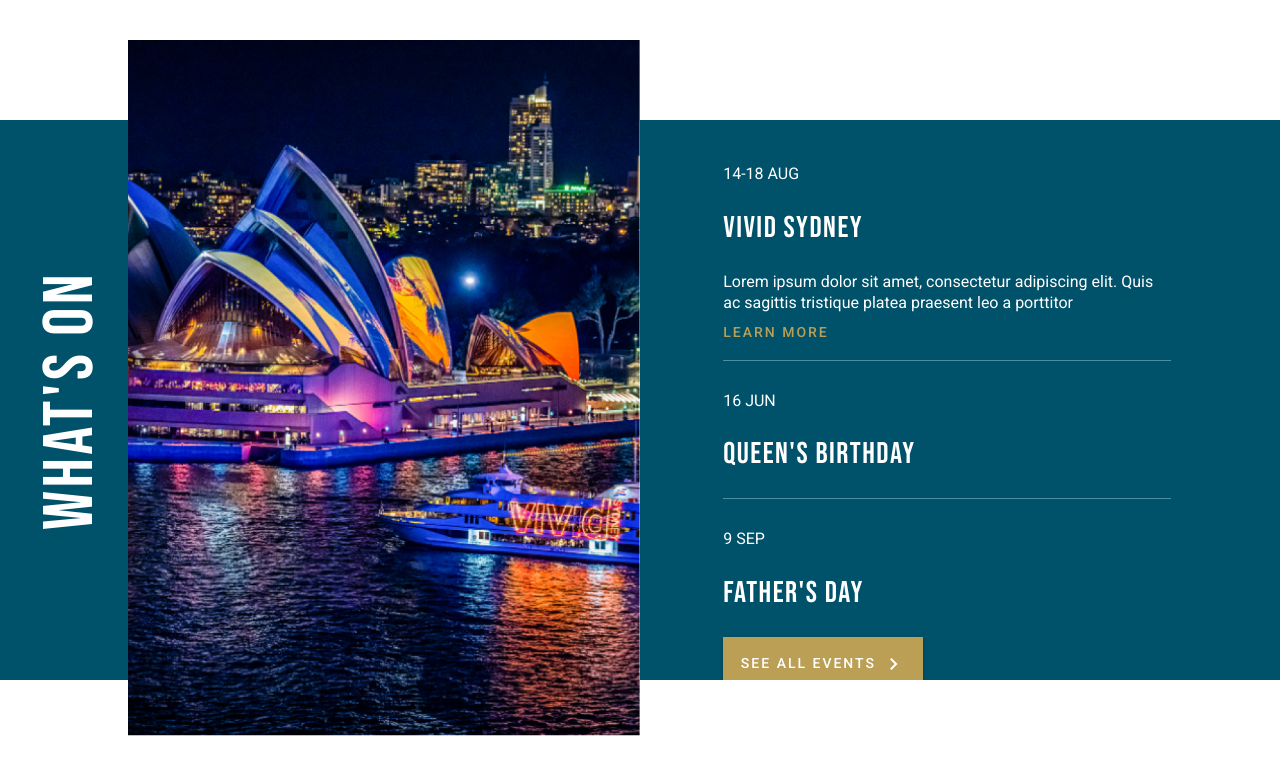
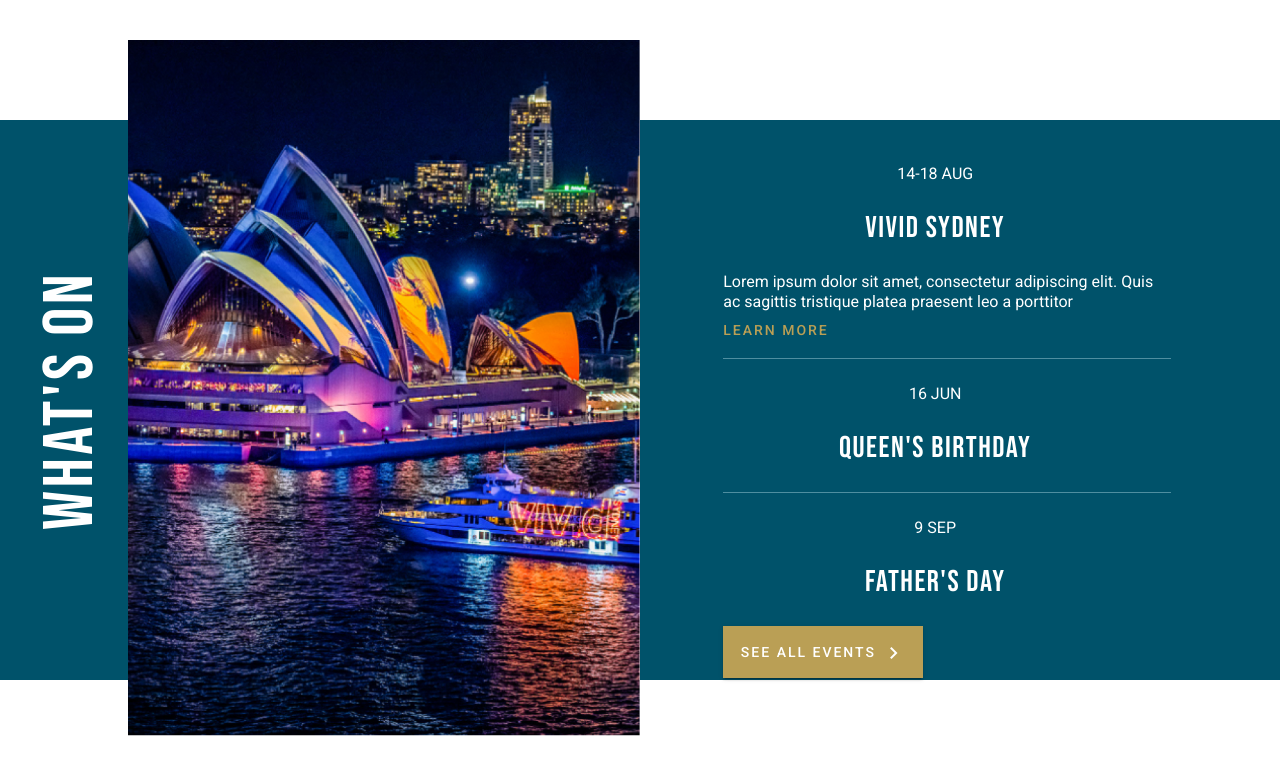
Before and after one commit to harun77/sealink-whatson, an Angular app: page / in a window 1280 px wide. Shown: the top 774 px of the page. Built offline with nearby package versions, Linux system fonts and the light colour scheme.

Commit message:
Added accordion at events

```diff
--- a/src/app/app.module.ts
+++ b/src/app/app.module.ts
@@ -9,6 +9,7 @@
 import { AppComponent } from './components/app/app.component';
 import { EventComponent } from './components/event/event.component';
 import { WhatsOnComponent } from './components/whats-on/whats-on.component';
+import { MatExpansionModule } from '@angular/material/expansion';
 
 @NgModule({
   declarations: [
@@ -23,7 +24,8 @@
     BrowserAnimationsModule,
     MatIconModule,
     MatButtonModule,
-    HttpClientModule
+    HttpClientModule,
+    MatExpansionModule
   ],
   providers: [],
   bootstrap: [AppComponent]
--- a/src/app/components/event/event.component.html
+++ b/src/app/components/event/event.component.html
@@ -1,7 +1,14 @@
-<div class="container" *ngFor="let event of events; last as last">
-    <p>{{ event.date }}</p>
-    <h3>{{ event.title }}</h3>
-    <p>{{ event.description }}</p>
-    <button *ngIf="event.more" mat-button class="learn-btn">LEARN MORE</button>
+<div *ngFor="let event of events; index as index; last as last">
+    <mat-expansion-panel hideToggle [expanded]="index === expandedEventIndex" (afterExpand)="expand(index)">
+        <mat-expansion-panel-header [collapsedHeight]="'auto'">
+            <mat-panel-title>
+                <p>{{ event.date }}</p>
+                <h3>{{ event.title }}</h3>
+            </mat-panel-title>
+        </mat-expansion-panel-header>
+
+        <p>{{ event.description }}</p>
+        <button mat-button class="learn-btn">LEARN MORE</button>
+    </mat-expansion-panel>
     <mat-divider *ngIf="!last"></mat-divider>
 </div>
--- a/src/app/components/event/event.component.scss
+++ b/src/app/components/event/event.component.scss
@@ -21,14 +21,38 @@
 
 mat-divider {
     background: $blue-100;
+    margin-bottom: 25px;
 }
 
 p {
     margin: 0;
     padding: 0;
     font-size: 16px;
+    color: #fff;
 }
 
 h3 {
     font-weight: 100;
 }
+
+mat-expansion-panel {
+    background-color: inherit;
+    display: inherit;
+    box-shadow: none !important;
+    transition: 0ms !important;
+}
+
+mat-panel-title {
+    display: flex;
+    flex-direction: column;
+    color: #fff;
+}
+
+mat-expansion-panel-header {
+    transition: 0ms !important;
+    padding: 0;
+}
+
+.mat-expansion-panel-header.mat-expanded {
+    height: auto;
+}
--- a/src/app/components/event/event.component.ts
+++ b/src/app/components/event/event.component.ts
@@ -1,4 +1,4 @@
-import { Component, Input, OnInit } from '@angular/core';
+import { Component, EventEmitter, Input, OnInit, Output } from '@angular/core';
 
 @Component({
   selector: 'app-event',
@@ -7,10 +7,19 @@
 })
 export class EventComponent implements OnInit {
 
+  expandedEventIndex = 0;
+
   @Input('events') events: any;
+
+  @Output('open') open = new EventEmitter<number>();
 
   constructor() { }
 
   ngOnInit(): void { }
 
+  expand(index: number) {
+    this.expandedEventIndex = index;
+    this.open.emit(index);
+  }
+
 }
--- a/src/app/components/whats-on/whats-on.component.html
+++ b/src/app/components/whats-on/whats-on.component.html
@@ -7,7 +7,7 @@
     </div>
     <div class="event-container">
         <div class="events">
-            <app-event [events]="events"></app-event>
+            <app-event [events]="events" (open)="openEvent($event)"></app-event>
             <button mat-raised-button class="see-all-btn">
                 SEE ALL EVENTS
                 <mat-icon>chevron_right</mat-icon>
--- a/src/app/components/whats-on/whats-on.component.scss
+++ b/src/app/components/whats-on/whats-on.component.scss
@@ -83,7 +83,6 @@
         width: 50%;
         height: 70%;
         margin: 0;
-        overflow: auto;
         background-color: $blue-300;
     }
 
--- a/src/app/components/whats-on/whats-on.component.ts
+++ b/src/app/components/whats-on/whats-on.component.ts
@@ -25,4 +25,8 @@
     });
   }
 
+  openEvent(index: number): void {
+    this.selectedEvent = this.events[index];
+  }
+
 }
--- a/src/app/data-model/event.ts
+++ b/src/app/data-model/event.ts
@@ -2,6 +2,5 @@
     "date": string;
     "title": string;
     "image": string;
-    "description"?: string;
-    "more": boolean;
+    "description": string;
 }
--- a/src/assets/data/events.json
+++ b/src/assets/data/events.json
@@ -3,19 +3,18 @@
         "date": "14-18 AUG",
         "title": "Vivid Sydney",
         "image": "../../../assets/vivid-sydney.jpg",
-        "description": "Lorem ipsum dolor sit amet, consectetur adipiscing elit. Quis ac sagittis tristique platea praesent leo a porttitor",
-        "more": true
+        "description": "Lorem ipsum dolor sit amet, consectetur adipiscing elit. Quis ac sagittis tristique platea praesent leo a porttitor"
     },
     {
         "date": "16 JUN",
         "title": "Queen's Birthday",
         "image": "../../../assets/queens-birthday-celebrations.jpg",
-        "more": false
+        "description": "Lorem ipsum dolor sit amet, consectetur adipiscing elit. Quis ac sagittis tristique platea praesent leo a porttitor"
     },
     {
         "date": "9 SEP",
         "title": "Father's Day",
         "image": "../../../assets/fathers-day-dining.jpg",
-        "more": false
+        "description": "Lorem ipsum dolor sit amet, consectetur adipiscing elit. Quis ac sagittis tristique platea praesent leo a porttitor"
     }
 ]
--- a/src/styles.scss
+++ b/src/styles.scss
@@ -6,5 +6,20 @@
 // Components
 @import "scss/components/typography";
 
-html, body { height: 100%; }
-body { margin: 0; font-family: Roboto, "Helvetica Neue", sans-serif; }
+html,
+body {
+    height: 100%;
+}
+body {
+    margin: 0;
+    font-family: Roboto, "Helvetica Neue", sans-serif;
+}
+
+mat-expansion-panel,
+mat-expansion-panel * {
+    transition: none !important;
+}
+
+.mat-expansion-panel-body {
+    padding: 0 !important;
+}
```
